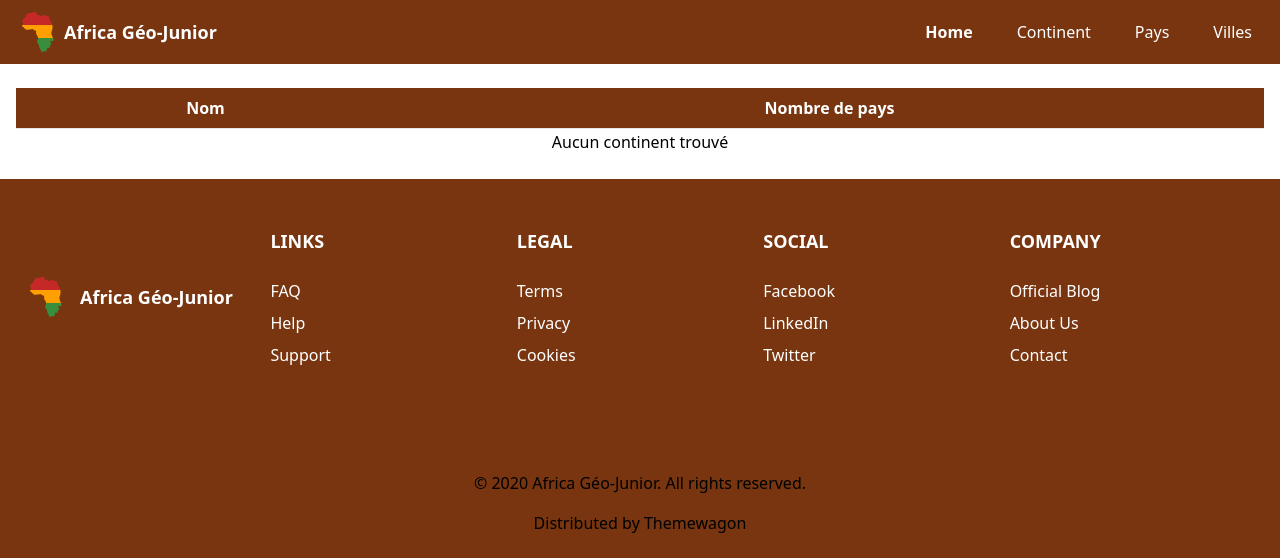
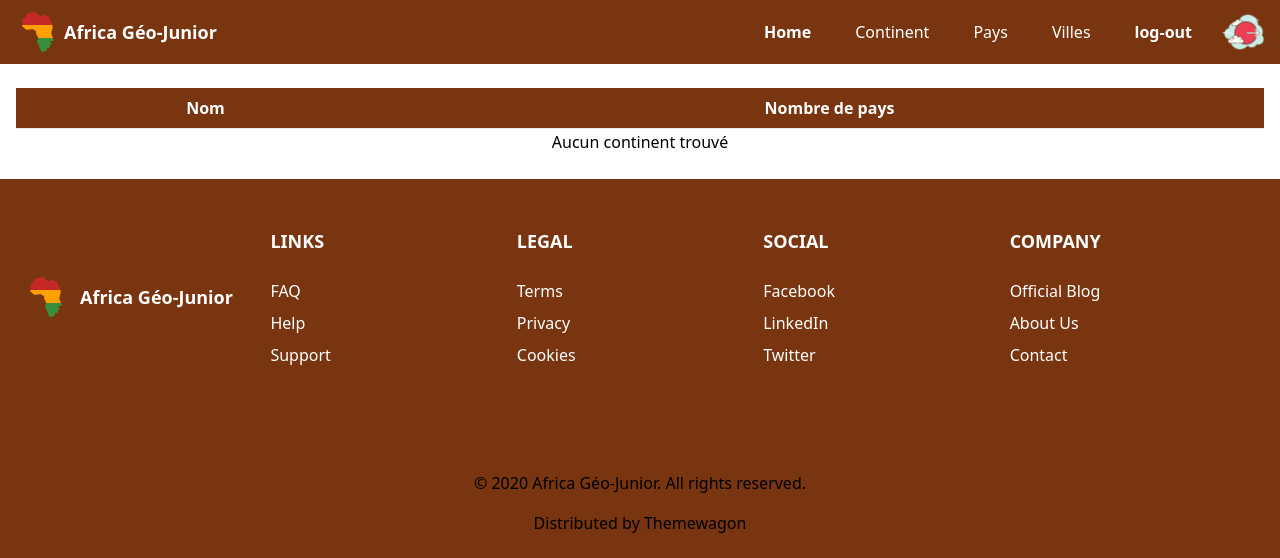
Before and after one commit to asma828/Africa2, a PHP site: page /continent.php in a window 1280 px wide. Shown: the top 558 px of the page. Run offline with PHP 8.4, Linux system fonts and the light colour scheme; data that the repository does not hold is empty; style sheets or scripts are compiled from the project's sources.

Commit message:
crud continent

```diff
--- a/src/continent.php
+++ b/src/continent.php
@@ -39,7 +39,7 @@
       </button>
     </div>
 
-    <div class="w-full flex-grow lg:flex lg:items-center lg:w-auto hidden lg:block mt-2 lg:mt-0 lg:bg-transparent text-black p-4 lg:p-0 z-20 bg-amber-900 " id="nav-content">
+    <div class="w-full flex-grow lg:flex lg:items-center lg:w-auto hidden lg:block mt-2 lg:mt-0 lg:bg-transparent text-black p-4 lg:p-0 z-20 bg-amber-900  " id="nav-content">
           <ul class="list-reset lg:flex justify-end flex-1 items-center">
             <li class="mr-3">
               <a class="inline-block py-2 px-4 text-white font-bold no-underline" href="index.php">Home</a>
@@ -53,7 +53,14 @@
             <li class="mr-3">
               <a class="inline-block text-white no-underline hover:text-gray-800 hover:text-underline py-2 px-4" href="ville.php">Villes</a>
             </li>
+            <li class="mr-3">
+              <a class="inline-block py-2 px-4 text-white font-bold no-underline" href="logout.php">log-out</a>
+            </li>
 
+            <li class="mr-3 w-12" >
+              <a class="" href="logout.php"> <img src="../img/logout.png"></a>
+
+            </li>
           </ul>
         </div>
   </div>
```
Also changed, not shown: src/pays.php (+8 -1 lines), src/ville.php (+8 -1 lines). Lines whose indentation alone changed are shown as unchanged.
